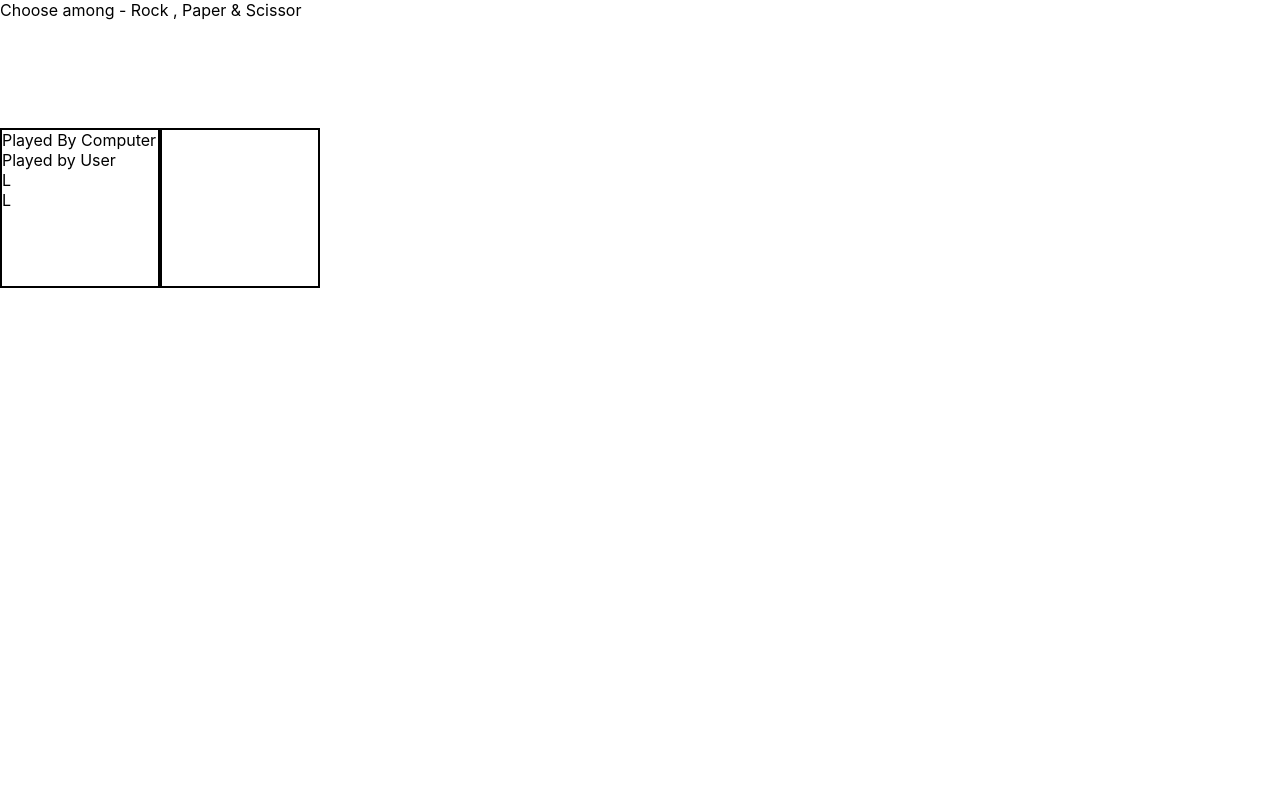
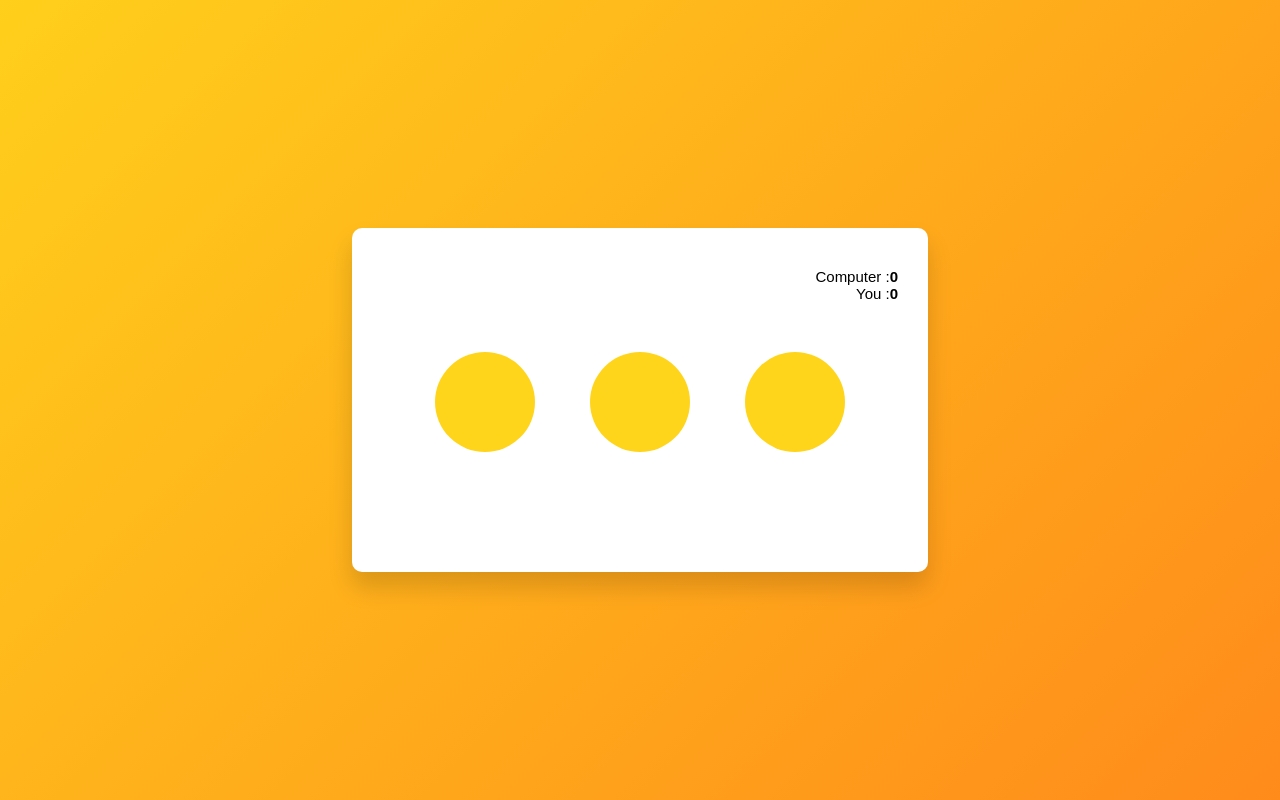
Before and after one commit to JayeshSChaudhari/Cops_Project, a React (Create React App) app: page / in a window 1280 px wide. Built offline with nearby package versions, Linux system fonts and the light colour scheme.

Commit message:
adding markup and style

```diff
--- a/src/AllCSS/MainGame.css
+++ b/src/AllCSS/MainGame.css
@@ -1,4 +1,4 @@
-*{
+/* *{
     margin: 0;
     padding: 0;
 }
@@ -7,20 +7,25 @@
 
 .GameBox{
     margin: auto;
-    display: grid;
-    grid-template-rows: 10em 10em  ;
-    grid-template-columns: 10em 10em  ;
+
     position: absolute;
-    top: 8rem;
+    top: 10rem;
 
 }
 
 
 
+.dispPlayed{
+    height: 100px;
+    width: 100px;
+}
 
 
 #displayCompAndUser{
     border: 2px solid black;
+    display: grid;
+    grid-template-rows: 100px 100px  ;
+    grid-template-columns: 100px 100px  ;
 }
 
 
@@ -28,3 +33,82 @@
     border: 2px solid black;
 
 }
+ */
+
+
+
+
+
+
+ *,
+*:before,
+*:after{
+    padding: 0;
+    margin: 0;
+    box-sizing: border-box;
+}
+body{
+    height: 100vh;
+    background: linear-gradient(
+        135deg,
+        #ffcf1b,
+        #ff8b1b
+    );
+}
+.container{
+    width: 45%;
+    min-width: 500px;
+    background-color: #ffffff;
+    padding: 40px 30px;
+    position: absolute;
+    transform: translate(-50%,-50%);
+    top: 50%;
+    left: 50%;
+    border-radius: 10px;
+    box-shadow: 0 15px 25px rgba(0,0,0,0.15);
+}
+.scores{
+    margin-bottom: 50px;
+    text-align: right;
+}
+.weapons{
+    width: 90%;
+    margin: auto;
+    display: flex;
+    justify-content: space-around;
+}
+.weapons button{
+    background-color: #ffd51b;
+    color: #000000;
+    border: none;
+    font-size: 50px;
+    height: 100px;
+    width: 100px;
+    border-radius: 50%;
+    outline: none;
+    cursor: pointer;
+}
+.details{
+    margin-top: 30px;
+    text-align: center;
+}
+.scores,.details{
+    font-family: 'Poppins',sans-serif;
+    font-weight: 400;
+    font-size: 15px;
+}
+#result{
+    width: 180px;
+    padding: 10px 0;
+    margin: 30px auto;
+    font-weight: 600;
+    letter-spacing: 0.5px;
+}
+#user_choice,
+#computer_choice{
+    font-weight: 400;
+    margin-bottom: 10px;
+}
+span{
+    font-weight: 600;
+}
--- a/src/MyComponents/MainGame.jsx
+++ b/src/MyComponents/MainGame.jsx
@@ -14,37 +14,35 @@ export default function MainGame() {
     return (
 
         <>
-            <div id="Screen">
-
-                <p>Choose among - Rock , Paper & Scissor</p>
 
 
-
-                <div className="GameBox">
-                    <div id="displayCompAndUser">
-                        <div>Played By Computer</div>
-                        <div>Played by User</div>
-                        <div id="CompPlayed">L</div>
-                        <div id="UserPlayed">L</div>
-
-                    </div>
-
-
-
-                    <div id="ChooseOne">
-
-                    </div>
-
-
-
-
-
-
-                </div>
-
-
-            </div>
-
+    <div className="container">
+        <div className="scores">
+            <p>Computer :
+                <span id="computer_score">0</span>
+            </p>
+            <p>
+                You :
+                <span id="user_score">0</span>
+            </p>
+        </div>
+        <div className="weapons">
+            <button onclick="checker('rock')">
+                <i className="far fa-hand-rock"></i>
+            </button>
+            <button onclick="checker('paper')">
+                <i className="far fa-hand-paper"></i>
+            </button>
+            <button onclick="checker('scissor')">
+                <i className="far fa-hand-scissors"></i>
+            </button>
+        </div>
+        <div className="details">
+            <p id="user_choice"></p>
+            <p id="comp_choice"></p>
+            <p id="result"></p>
+        </div>
+    </div>
         </>
 
     )
```
